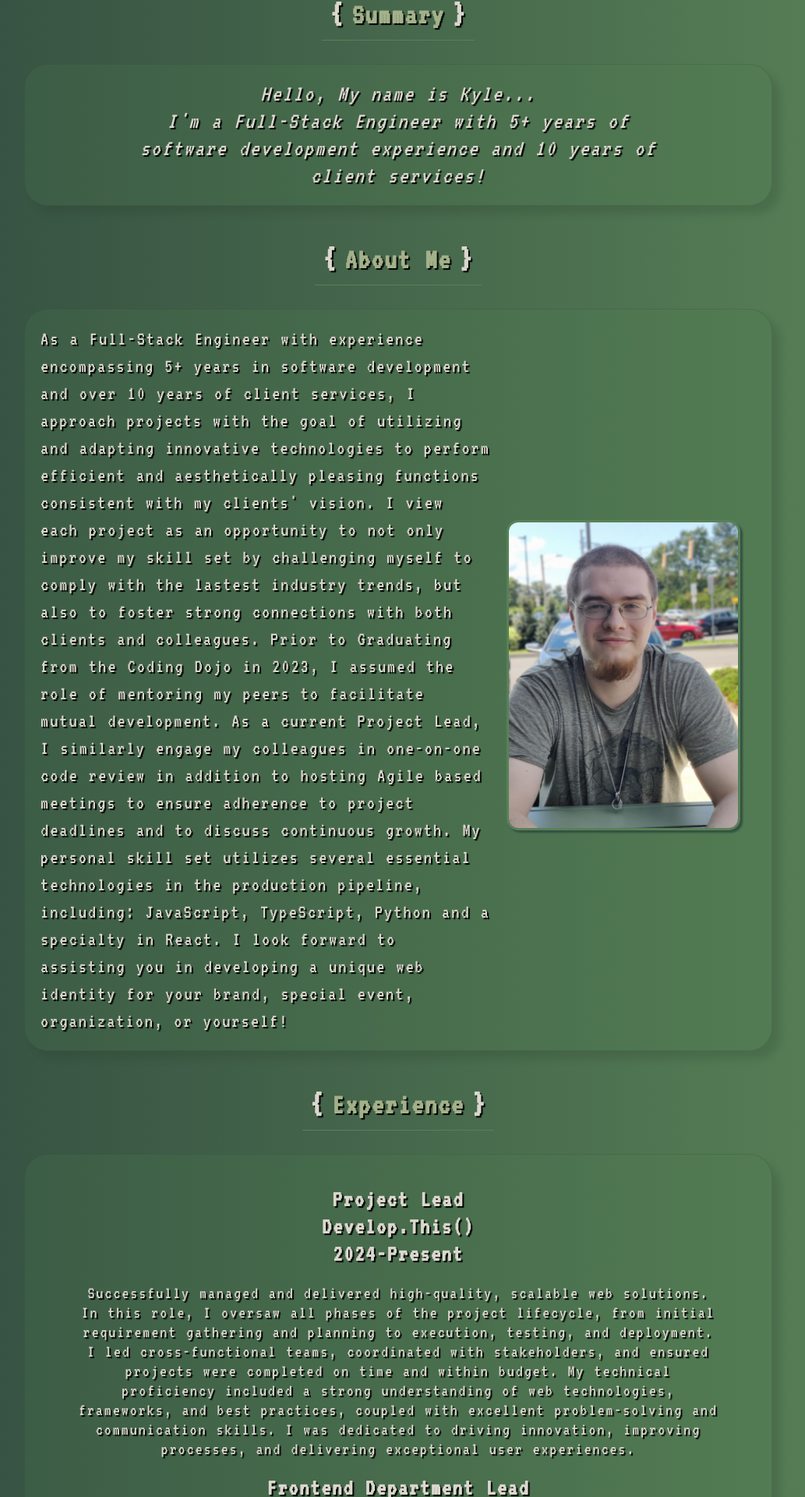
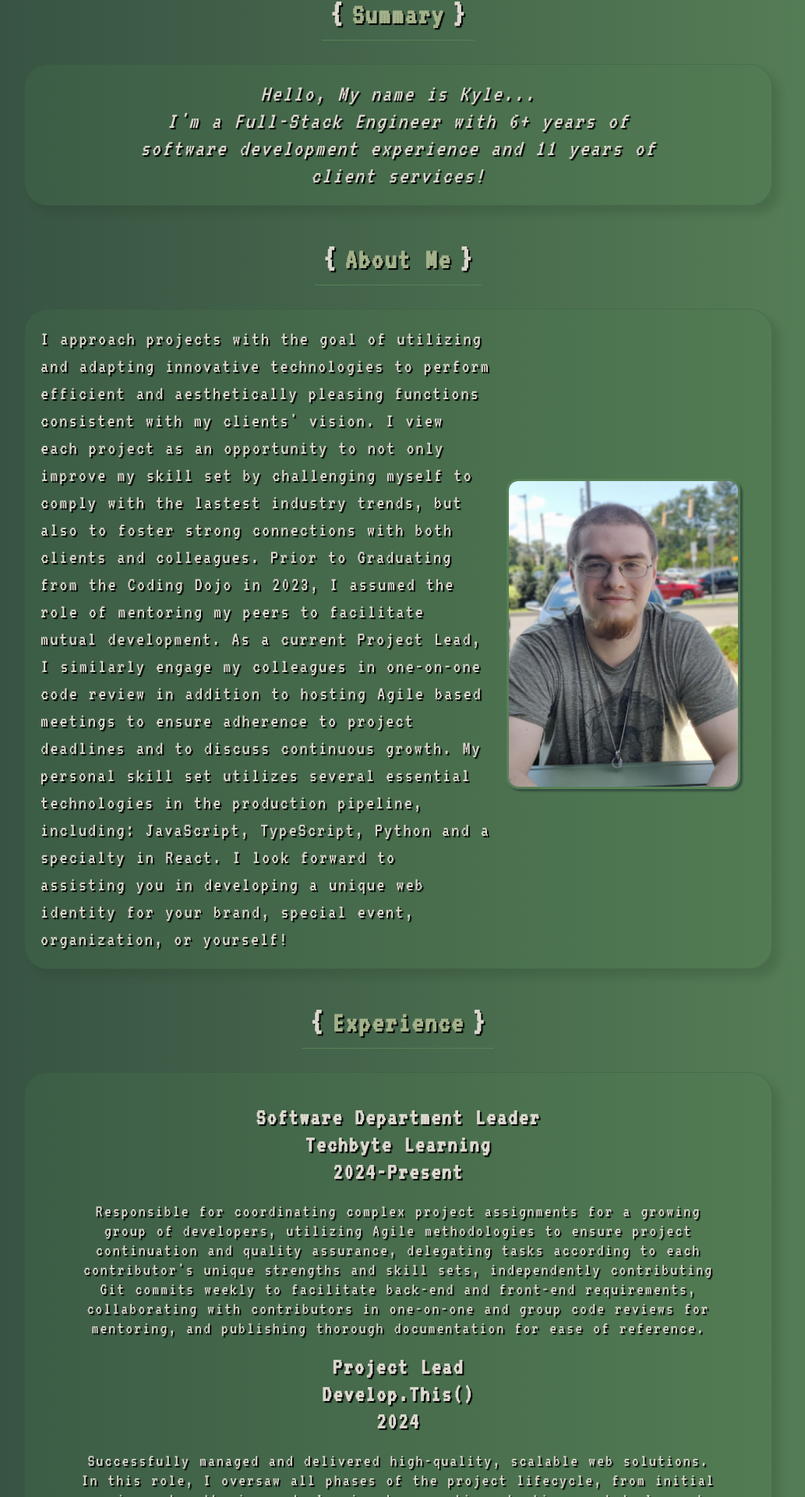
Before and after one commit to theGreatKyle1994/portfolio-v2, a React (Vite) app: page / in a window 1280 px wide. Shown: the part 212-2132 px from the top of the page at 78% size, without its empty margins (129-1162 px from the left). Built offline with nearby package versions, Linux system fonts and the light colour scheme.

Commit message:
update various info

```diff
--- a/src/components/home/AboutMe.jsx
+++ b/src/components/home/AboutMe.jsx
@@ -7,9 +7,7 @@ const AboutMe = () => {
     <Card title={"About Me"}>
       <section className={"aboutMeContainer"}>
         <p className={"aboutMe"}>
-          As a Full-Stack Engineer with experience encompassing 5+ years in
-          software development and over 10 years of client services, I approach
-          projects with the goal of utilizing and adapting innovative
+          I approach projects with the goal of utilizing and adapting innovative
           technologies to perform efficient and aesthetically pleasing functions
           consistent with my clients' vision. I view each project as an
           opportunity to not only improve my skill set by challenging myself to
--- a/src/components/home/Projects.jsx
+++ b/src/components/home/Projects.jsx
@@ -32,7 +32,7 @@ const Projects = () => {
           imgUrl={colorMasterPic}
           gifUrl={colorMasterGif}
           gitHubUrl={"https://github.com/theGreatKyle1994/color-master"}
-          liveUrl={"http://color-master-frontend.s3-website-us-east-1.amazonaws.com"}
+          liveUrl={"http://44.200.176.150/"}
         />
         <ProjectTile
           title={"Cryptonia"}
--- a/src/components/home/Summary.jsx
+++ b/src/components/home/Summary.jsx
@@ -7,8 +7,8 @@ const Summary = () => {
       <div className="summary-container">
         <p className="summary">Hello, My name is Kyle...</p>
         <p className="summary">
-          I'm a Full-Stack Engineer with 5+ years of software development
-          experience and 10 years of client services!
+          I'm a Full-Stack Engineer with 6+ years of software development
+          experience and 11 years of client services!
         </p>
       </div>
     </Card>
--- a/src/components/home/Work.jsx
+++ b/src/components/home/Work.jsx
@@ -5,9 +5,22 @@ const Work = () => {
   return (
     <Card title={"Experience"}>
       <WorkTile
+        title={"Software Department Leader"}
+        subTitle={"Techbyte Learning"}
+        date={"2024-Present"}
+        summary={`Responsible for coordinating complex project assignments for a growing
+        group of developers, utilizing Agile methodologies to ensure project
+        continuation and quality assurance, delegating tasks according to each
+        contributor's unique strengths and skill sets, independently
+        contributing Git commits weekly to facilitate back-end and front-end
+        requirements, collaborating with contributors in one-on-one
+        and group code reviews for mentoring, and publishing thorough
+        documentation for ease of reference.`}
+      />
+      <WorkTile
         title={"Project Lead"}
         subTitle={"Develop.This()"}
-        date={"2024-Present"}
+        date={"2024"}
         summary={`Successfully managed and delivered high-quality,
         scalable web solutions. In this role, I oversaw all
         phases of the project lifecycle, from initial requirement gathering and
@@ -18,19 +31,6 @@ const Work = () => {
         coupled with excellent problem-solving and communication skills.
         I was dedicated to driving innovation, improving processes, and delivering
         exceptional user experiences.`}
-      />
-      <WorkTile
-        title={"Frontend Department Lead"}
-        subTitle={"Techbyte Learning"}
-        date={"2024"}
-        summary={`Responsible for coordinating complex project assignments for a growing
-        group of developers, utilizing Agile methodologies to ensure project
-        continuation and quality assurance, delegating tasks according to each
-        contributor's unique strengths and skill sets, independently
-        contributing Git commits weekly to facilitate back-end and front-end
-        requirements, collaborating with contributors in one-on-one
-        and group code reviews for mentoring, and publishing thorough
-        documentation for ease of reference.`}
       />
       <WorkTile
         title={"Full-Stack Engineer"}
```
